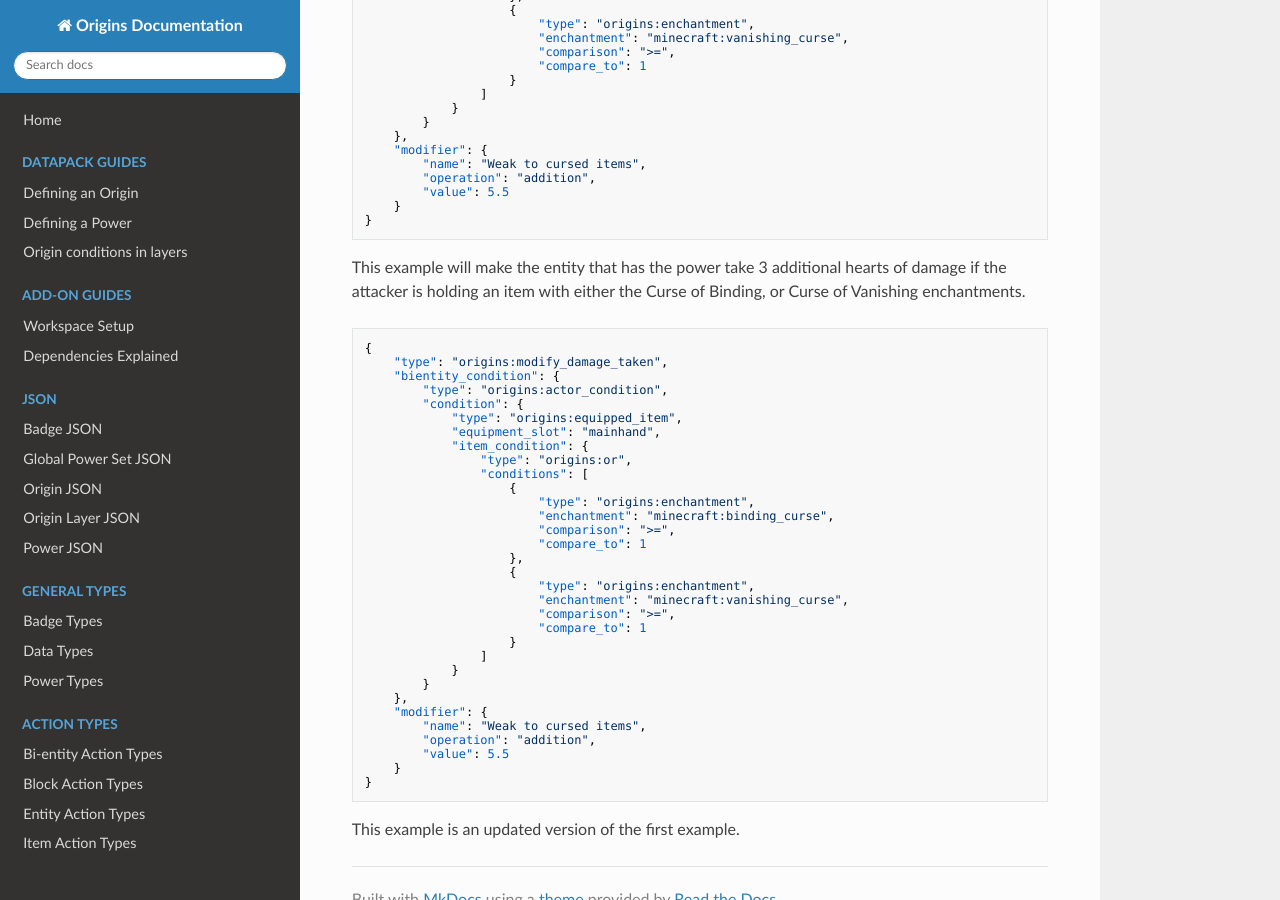
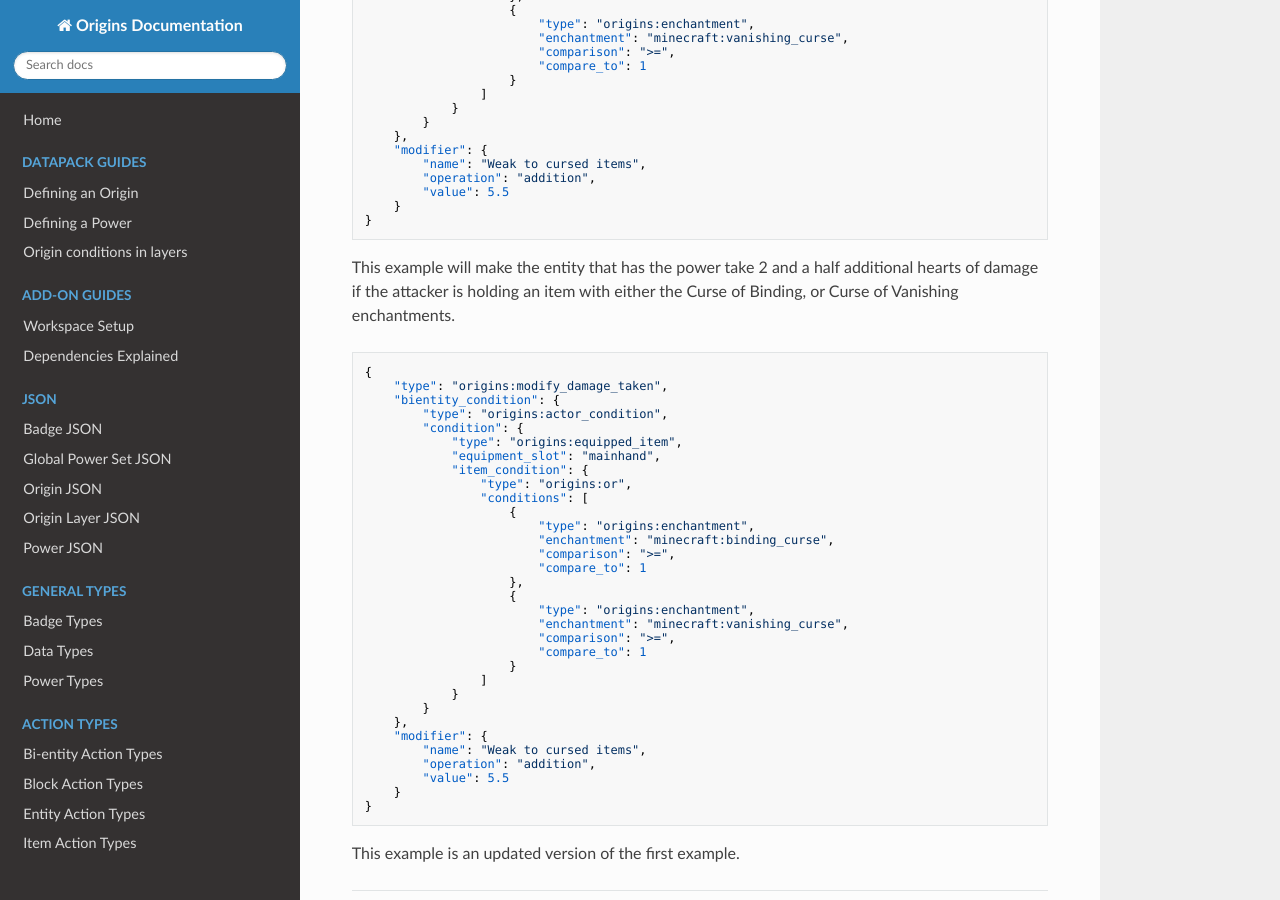
Before and after one commit to apace100/origins-docs, an MkDocs documentation site: the page built from docs/types/power_types/modify_damage_taken.md, in a window 1280 px wide and 900 px high, scrolled down 1499 px. Built offline with MkDocs 1.6.1, drawn with Linux system fonts in a browser that asks for light colours; nearby versions of some CDN libraries.

Commit message:
Updated `modify_damage_taken.md` (Power Type) Tweaked the wording for the description fo the first example

````diff
--- a/docs/types/power_types/modify_damage_taken.md
+++ b/docs/types/power_types/modify_damage_taken.md
@@ -68,7 +68,7 @@ Field  | Type | Default | Description
 }
 ```
 
-This example will make the entity that has the power take 3 additional hearts of damage if the attacker is holding an item with either the Curse of Binding, or Curse of Vanishing enchantments.
+This example will make the entity that has the power take 2 and a half additional hearts of damage if the attacker is holding an item with either the Curse of Binding, or Curse of Vanishing enchantments.
 <br>
 
 ```json
````
